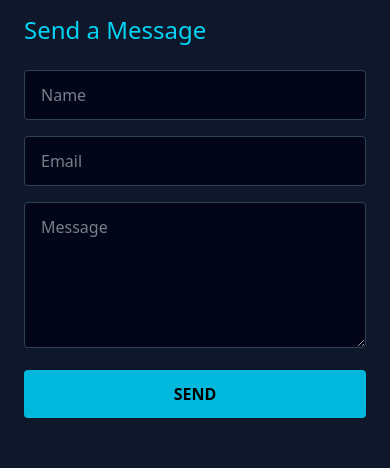
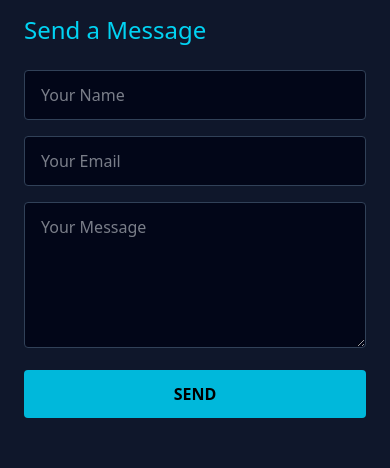
Before and after one commit to Rohilla-Dipesh/my-portfolio, a React (Vite) app: page / in a window 390 px wide. Shown: the part 7308-7776 px from the top of the page. Built offline with nearby package versions, Linux system fonts and the light colour scheme.

Commit message:
fix mobile gallery display issue

```diff
--- a/package.json
+++ b/package.json
@@ -10,6 +10,7 @@
     "preview": "vite preview"
   },
   "dependencies": {
+    "emailjs-com": "^3.2.0",
     "lucide-react": "^0.555.0",
     "react": "^19.2.0",
     "react-dom": "^19.2.0"
--- a/src/components/Contact.jsx
+++ b/src/components/Contact.jsx
@@ -1,6 +1,37 @@
-import { Mail, Phone, MapPin, Instagram, Linkedin, ExternalLink } from "lucide-react";
+import { useState } from "react";
+import emailjs from "emailjs-com";
+import { Mail, Phone, MapPin, Instagram, ExternalLink } from "lucide-react";
 
 export default function Contact({ contactRef }) {
+  const [formData, setFormData] = useState({
+    name: "",
+    email: "",
+    message: ""
+  });
+
+  const [status, setStatus] = useState("");
+
+  const sendEmail = (e) => {
+    e.preventDefault();
+    setStatus("Sending...");
+
+    emailjs.send(
+      "service_yphsjfo",
+      "template_6azuwa6",
+      {
+        from_name: formData.name,
+        reply_to: formData.email,
+        message: formData.message
+      },
+      "WXwDcs9_ZFqBfg_Bj"
+    )
+    .then(() => {
+      setStatus("Message sent successfully!");
+      setFormData({ name: "", email: "", message: "" });
+    })
+    .catch(() => setStatus("Failed to send message. Please try again."));
+  };
+
   return (
     <section ref={contactRef} className="py-20 px-6 bg-slate-900">
       <h2 className="text-5xl text-center text-cyan-400 mb-12">Get In Touch</h2>
@@ -12,45 +43,25 @@ export default function Contact({ contactRef }) {
           <h3 className="text-2xl text-cyan-400 mb-6">Contact</h3>
 
           <div className="space-y-4 text-slate-300">
-            <p className="flex items-center gap-3">
-              <Mail className="text-cyan-400" />
-              dipeshr061@gmail.com
-            </p>
-            <p className="flex items-center gap-3">
-              <Phone className="text-cyan-400" />
-              +91-9971611746
-            </p>
-            <p className="flex items-center gap-3">
-              <MapPin className="text-cyan-400" />
-              Mumbai / Delhi
-            </p>
+            <p className="flex items-center gap-3"><Mail className="text-cyan-400" /> dipeshr061@gmail.com</p>
+            <p className="flex items-center gap-3"><Phone className="text-cyan-400" /> +91-9971611746</p>
+            <p className="flex items-center gap-3"><MapPin className="text-cyan-400" /> Mumbai / Delhi</p>
           </div>
 
-          {/* Social Links */}
           <h3 className="text-2xl text-cyan-400 mt-8 mb-4">Socials</h3>
 
           <div className="flex gap-4">
-
-            {/* Instagram */}
-            <a
-              href="https://instagram.com/aaam_ras?igshid=hkypfnu49kua"
+            <a href="https://instagram.com/aaam_ras?igshid=hkypfnu49kua"
               target="_blank"
-              rel="noopener noreferrer"
-              className="p-3 rounded-full bg-cyan-500/10 border border-cyan-500/30 hover:bg-cyan-500/20 transition-all"
-            >
+              className="p-3 rounded-full bg-cyan-500/10 border border-cyan-500/30 hover:bg-cyan-500/20 transition-all">
               <Instagram size={20} />
             </a>
 
-            {/* IMDb */}
-            <a
-              href="https://m.imdb.com/name/nm13421862/?fbclid=PAAaZqF4wFsratKQ8s6cKmVj-9iFQ7jGgC_mKT_jnO8j63721a_t80mVeEjnI&ref_=ext_shr_lnk"
+            <a href="https://m.imdb.com/name/nm13421862/"
               target="_blank"
-              rel="noopener noreferrer"
-              className="p-3 rounded-full bg-cyan-500/10 border border-cyan-500/30 hover:bg-cyan-500/20 transition-all"
-            >
+              className="p-3 rounded-full bg-cyan-500/10 border border-cyan-500/30 hover:bg-cyan-500/20 transition-all">
               <ExternalLink size={20} />
             </a>
-
           </div>
         </div>
 
@@ -58,26 +69,51 @@ export default function Contact({ contactRef }) {
         <div>
           <h3 className="text-2xl text-cyan-400 mb-6">Send a Message</h3>
 
-          <div className="space-y-4">
+          <form onSubmit={sendEmail} className="space-y-4">
+
             <input
+              required
+              value={formData.name}
+              onChange={(e) =>
+                setFormData({ ...formData, name: e.target.value })
+              }
+              placeholder="Your Name"
               className="w-full py-3 px-4 bg-slate-950 border border-slate-700 rounded"
-              placeholder="Name"
             />
+
             <input
+              required
+              type="email"
+              value={formData.email}
+              onChange={(e) =>
+                setFormData({ ...formData, email: e.target.value })
+              }
+              placeholder="Your Email"
               className="w-full py-3 px-4 bg-slate-950 border border-slate-700 rounded"
-              placeholder="Email"
             />
+
             <textarea
+              required
               rows="5"
+              value={formData.message}
+              onChange={(e) =>
+                setFormData({ ...formData, message: e.target.value })
+              }
+              placeholder="Your Message"
               className="w-full py-3 px-4 bg-slate-950 border border-slate-700 rounded"
-              placeholder="Message"
             ></textarea>
+
             <button
+              type="submit"
               className="w-full py-3 bg-cyan-500 text-black font-bold rounded hover:bg-cyan-400 transition"
             >
               SEND
             </button>
-          </div>
+
+            {status && (
+              <p className="text-center text-cyan-400 text-sm mt-2">{status}</p>
+            )}
+          </form>
         </div>
 
       </div>
```
Also changed, not shown: 1 other file (tests, documents, lock files or other folders).
